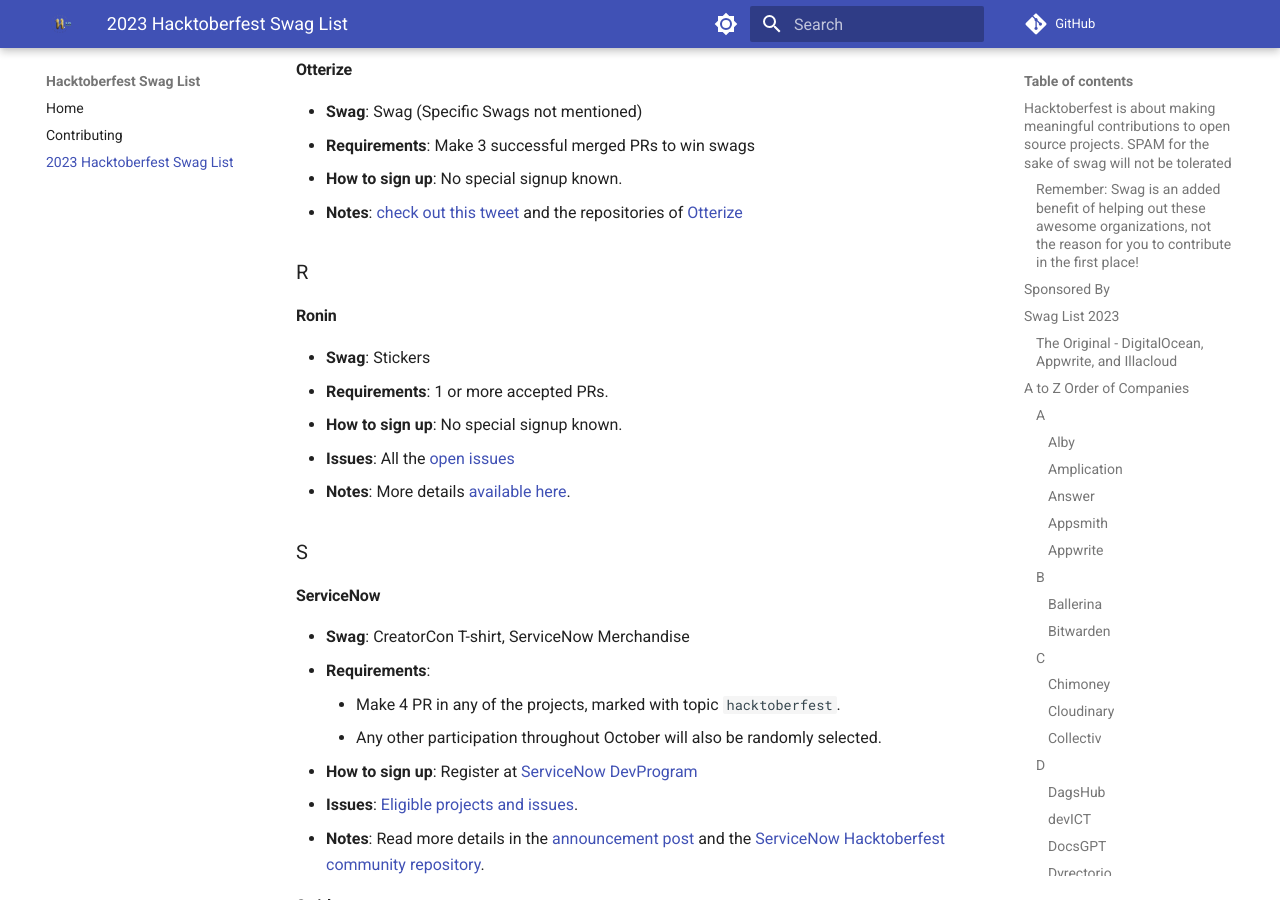
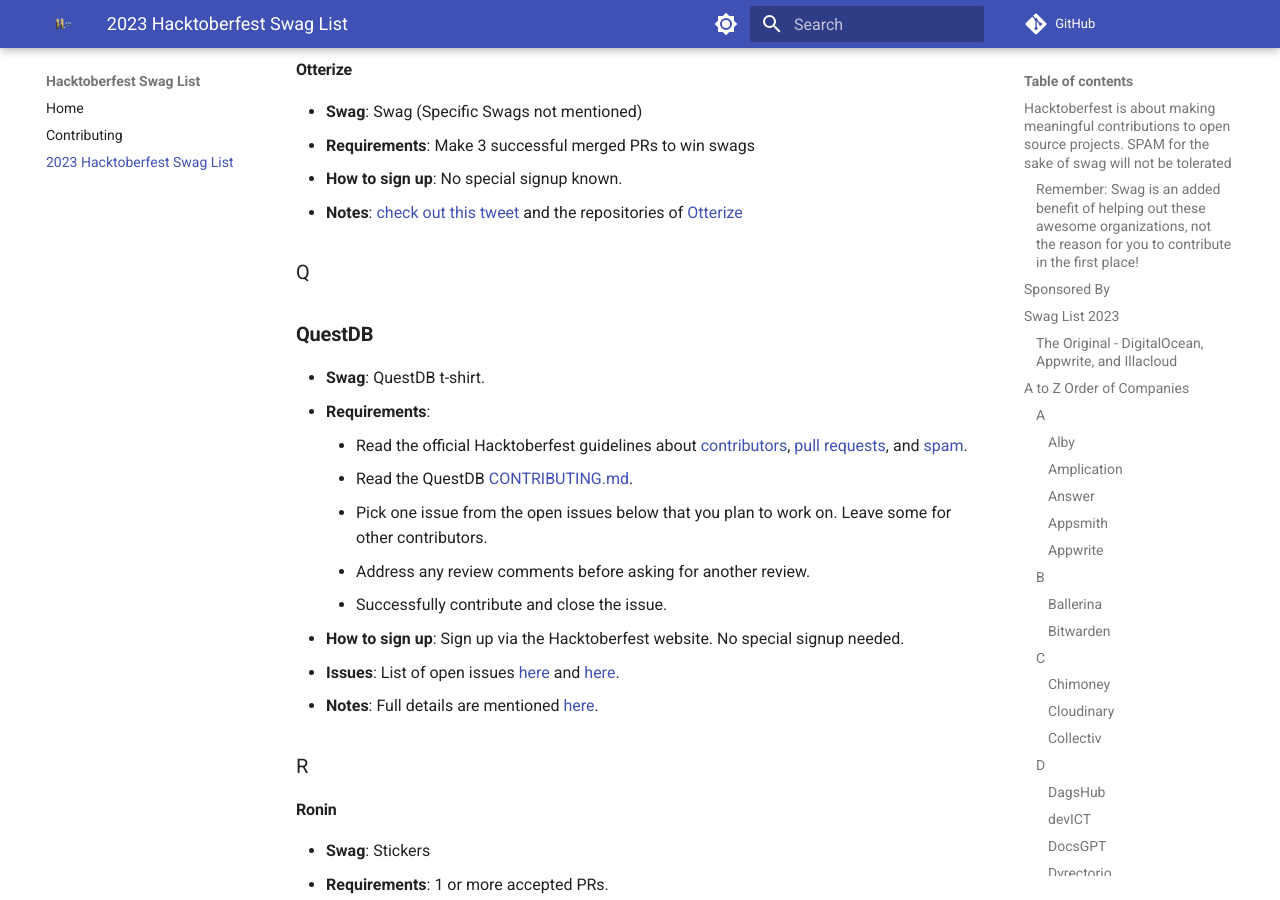
Before and after one commit to crweiner/hacktoberfest-swag-list, an MkDocs documentation site: the page built from docs/list.md, in a window 1280 px wide and 900 px high, scrolled down 10651 px. Built offline with MkDocs 1.6.1 and Material for MkDocs 9.7.7, drawn with Linux system fonts in a browser that asks for light colours; plug-ins that fetch from the network failed and are left out; comment, search, counter and statistics services are not loaded.

Commit message:
Issue-755: Changes

```diff
--- a/docs/list.md
+++ b/docs/list.md
@@ -350,6 +350,21 @@
 - **How to sign up**: No special signup known.
 - **Notes**: [check out this tweet](https://twitter.com/TheOtterize/status/1708516300270793003) and the repositories of [Otterize](https://github.com/orgs/otterize/repositories)
 
+### Q
+
+### **QuestDB**
+
+- **Swag**: QuestDB t-shirt.
+- **Requirements**:
+    - Read the official Hacktoberfest guidelines about [contributors](https://hacktoberfest.com/participation/#contributors), [pull requests](https://hacktoberfest.com/participation/#pr-mr-details), and [spam](https://hacktoberfest.com/participation/#spam).
+    - Read the QuestDB [CONTRIBUTING.md](https://github.com/questdb/questdb/blob/master/CONTRIBUTING.md).
+    - Pick one issue from the open issues below that you plan to work on. Leave some for other contributors.
+    - Address any review comments before asking for another review.
+    - Successfully contribute and close the issue.
+- **How to sign up**: Sign up via the Hacktoberfest website. No special signup needed.
+- **Issues**: List of open issues [here](https://github.com/questdb/questdb/issues?q=is%3Aopen+is%3Aissue+label%3Ahacktoberfest) and [here](https://github.com/questdb/ui/issues?q=is%3Aissue+is%3Aopen++label%3Ahacktoberfest+).
+- **Notes**: Full details are mentioned [here](https://questdb.io/blog/hacktoberfest-2023-questdb/).
+
 ### R
 
 #### **Ronin**
```
